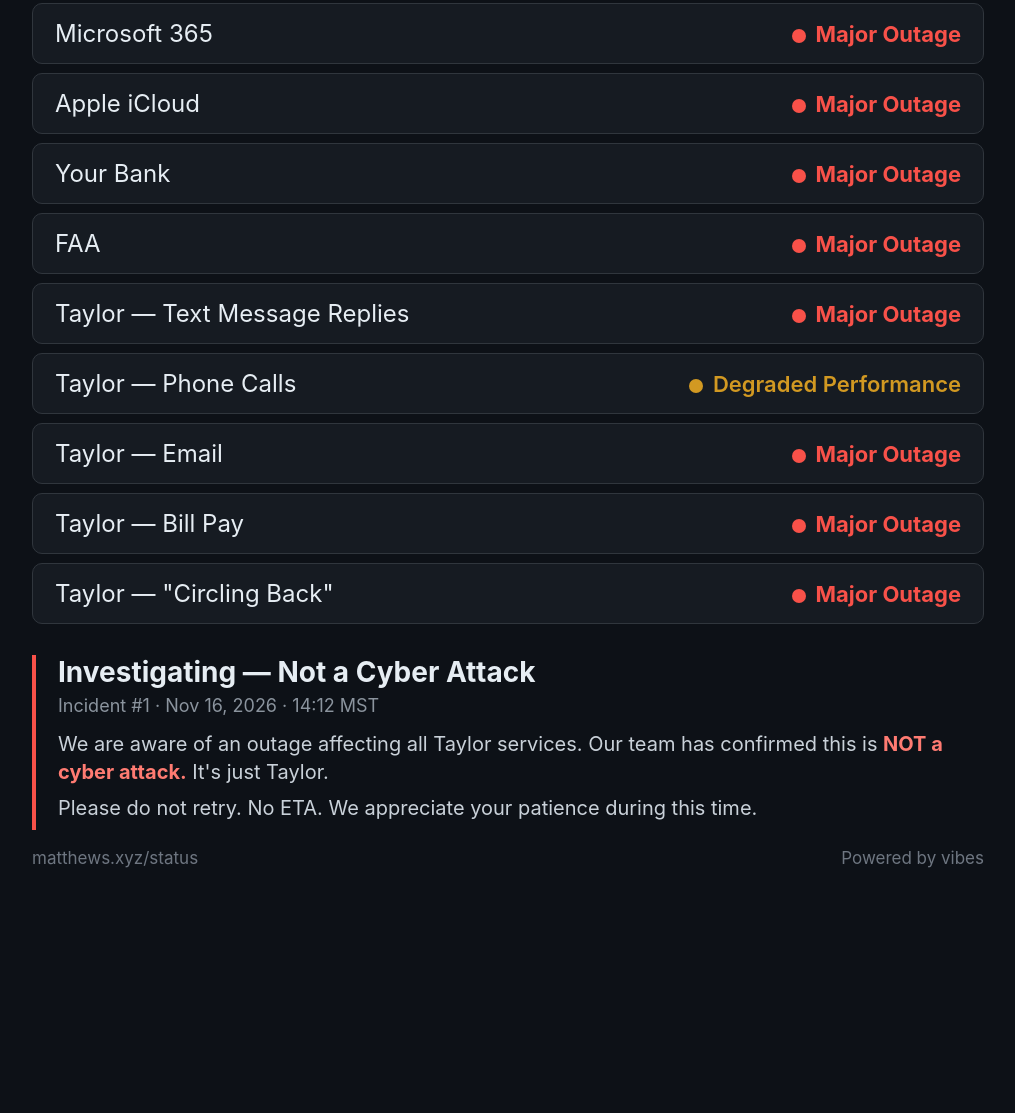
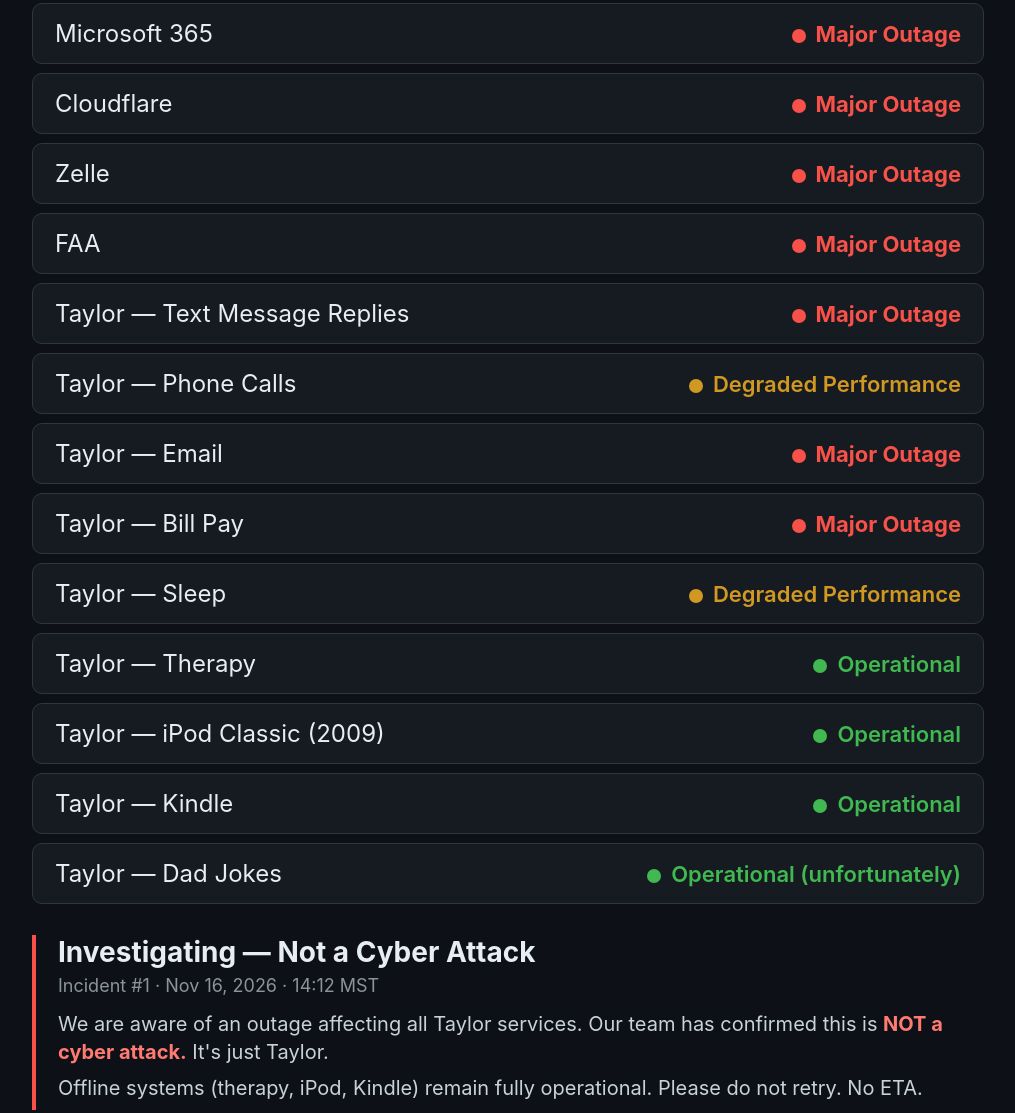
Before and after one commit to Mr-Monkey/matthews.xyz, a plain HTML site: page status/index.html in a window 1280 px wide. Shown: the part 288-1401 px from the top of the page, without its empty margins (132-1147 px from the left). Before the commit the page ends 1204 px from the top, so only its background shows below. Drawn offline with Linux system fonts and the light colour scheme.

Commit message:
status: add cloudflare/zelle + offline systems operational

```diff
--- a/status/index.html
+++ b/status/index.html
@@ -32,16 +32,18 @@ h2{font-size:22px;color:#8b949e;font-weight:600;text-transform:uppercase;letter-
 <div class="banner"><div class="t">🔴 Major Outage — All Systems</div><div class="s">Some or all of Taylor is currently unavailable.</div></div>
 <h2>Components</h2>
 <div class="row"><span>Microsoft 365</span><span class="bad"><i class="dot" style="background:#f85149"></i>Major Outage</span></div>
-<div class="row"><span>Apple iCloud</span><span class="bad"><i class="dot" style="background:#f85149"></i>Major Outage</span></div>
-<div class="row"><span>Your Bank</span><span class="bad"><i class="dot" style="background:#f85149"></i>Major Outage</span></div>
+<div class="row"><span>Cloudflare</span><span class="bad"><i class="dot" style="background:#f85149"></i>Major Outage</span></div>
+<div class="row"><span>Zelle</span><span class="bad"><i class="dot" style="background:#f85149"></i>Major Outage</span></div>
 <div class="row"><span>FAA</span><span class="bad"><i class="dot" style="background:#f85149"></i>Major Outage</span></div>
 <div class="row"><span>Taylor — Text Message Replies</span><span class="bad"><i class="dot" style="background:#f85149"></i>Major Outage</span></div>
 <div class="row"><span>Taylor — Phone Calls</span><span class="deg"><i class="dot" style="background:#d29922"></i>Degraded Performance</span></div>
 <div class="row"><span>Taylor — Email</span><span class="bad"><i class="dot" style="background:#f85149"></i>Major Outage</span></div>
 <div class="row"><span>Taylor — Bill Pay</span><span class="bad"><i class="dot" style="background:#f85149"></i>Major Outage</span></div>
-<div class="row"><span>Taylor — "Circling Back"</span><span class="bad"><i class="dot" style="background:#f85149"></i>Major Outage</span></div>
+<div class="row"><span>Taylor — Sleep</span><span class="deg"><i class="dot" style="background:#d29922"></i>Degraded Performance</span></div>
+<div class="row"><span>Taylor — Therapy</span><span class="ok"><i class="dot" style="background:#3fb950"></i>Operational</span></div>
+<div class="row"><span>Taylor — iPod Classic (2009)</span><span class="ok"><i class="dot" style="background:#3fb950"></i>Operational</span></div>
+<div class="row"><span>Taylor — Kindle</span><span class="ok"><i class="dot" style="background:#3fb950"></i>Operational</span></div>
+<div class="row"><span>Taylor — Dad Jokes</span><span class="ok"><i class="dot" style="background:#3fb950"></i>Operational (unfortunately)</span></div>
 <div class="inc"><h3>Investigating — Not a Cyber Attack</h3><div class="m">Incident #1 · Nov 16, 2026 · 14:12 MST</div>
 <p>We are aware of an outage affecting all Taylor services. Our team has confirmed this is <b>NOT a cyber attack.</b> It's just Taylor.</p>
-<p>Please do not retry. No ETA. We appreciate your patience during this time.</p></div>
-<img src="https://status-hits.tdawge.com/p.gif" alt="" width="1" height="1" style="position:absolute;opacity:0" referrerpolicy="unsafe-url"><div class="foot"><span>matthews.xyz/status</span><span>Powered by vibes</span></div>
-</div></body></html>
+<p>Offline systems (therapy, iPod, Kindle) remain fully operational. Please do not retry. No ETA.</p></div></body></html>
```
Also changed, not shown: status/og.png.
